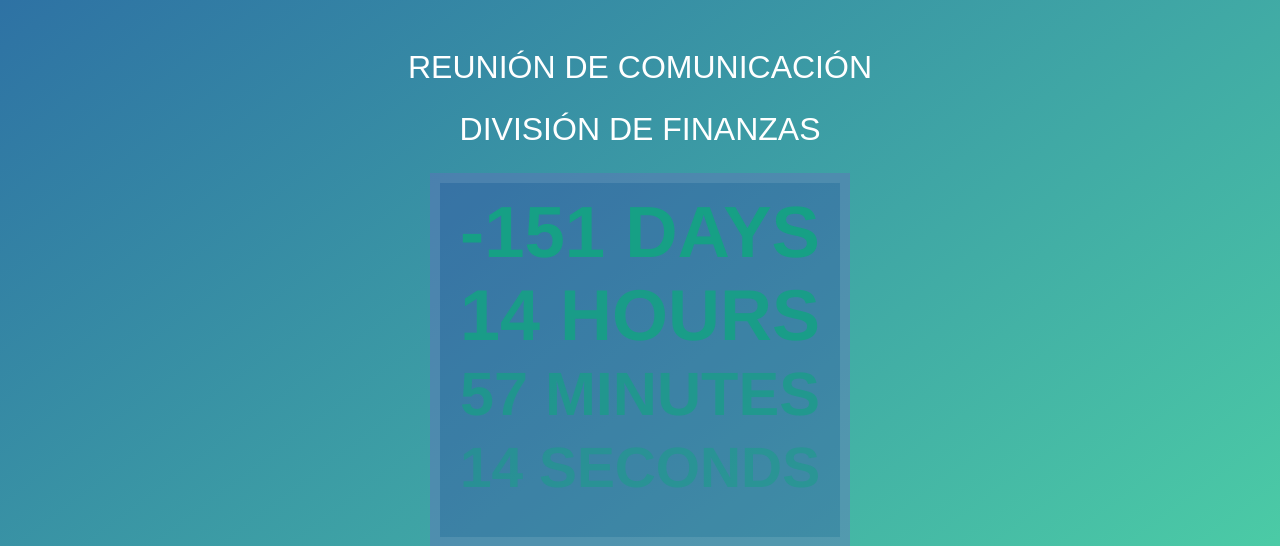
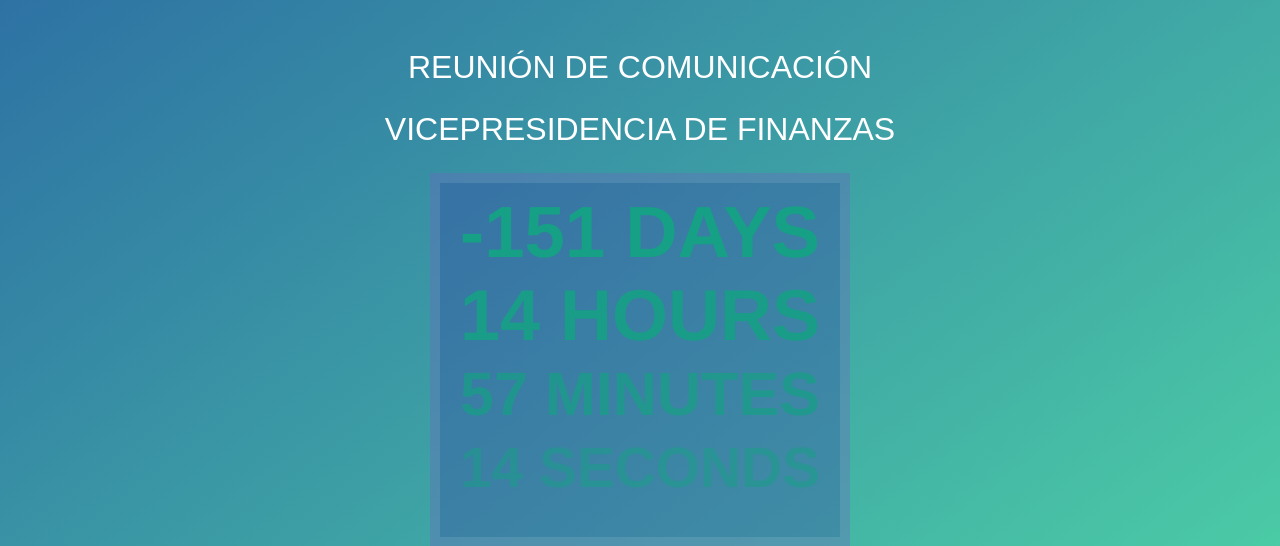
Before and after one commit to luiscberrocal/qa_moderator, a Django app: page /questions/ in a window 1280 px wide. Shown: the top 546 px of the page. Run offline with Django 3.2, Linux system fonts and the light colour scheme; parts of the project's set-up code (start-up, migrations or seed data) failed here and were passed over; some libraries are stand-ins or nearby versions; some web fonts are replaced.

Commit message:
Change title

```diff
--- a/qa_moderator/templates/_base.html
+++ b/qa_moderator/templates/_base.html
@@ -45,7 +45,7 @@
        <div class="row">
         <div class="col-md-12">
             <h2 class="text-center text-white mb-4">REUNIÓN DE COMUNICACIÓN</h2>
-            <h2 class="text-center text-white mb-4">DIVISIÓN DE FINANZAS</h2>
+            <h2 class="text-center text-white mb-4">VICEPRESIDENCIA DE FINANZAS</h2>
         </div>
     </div>
 
```
